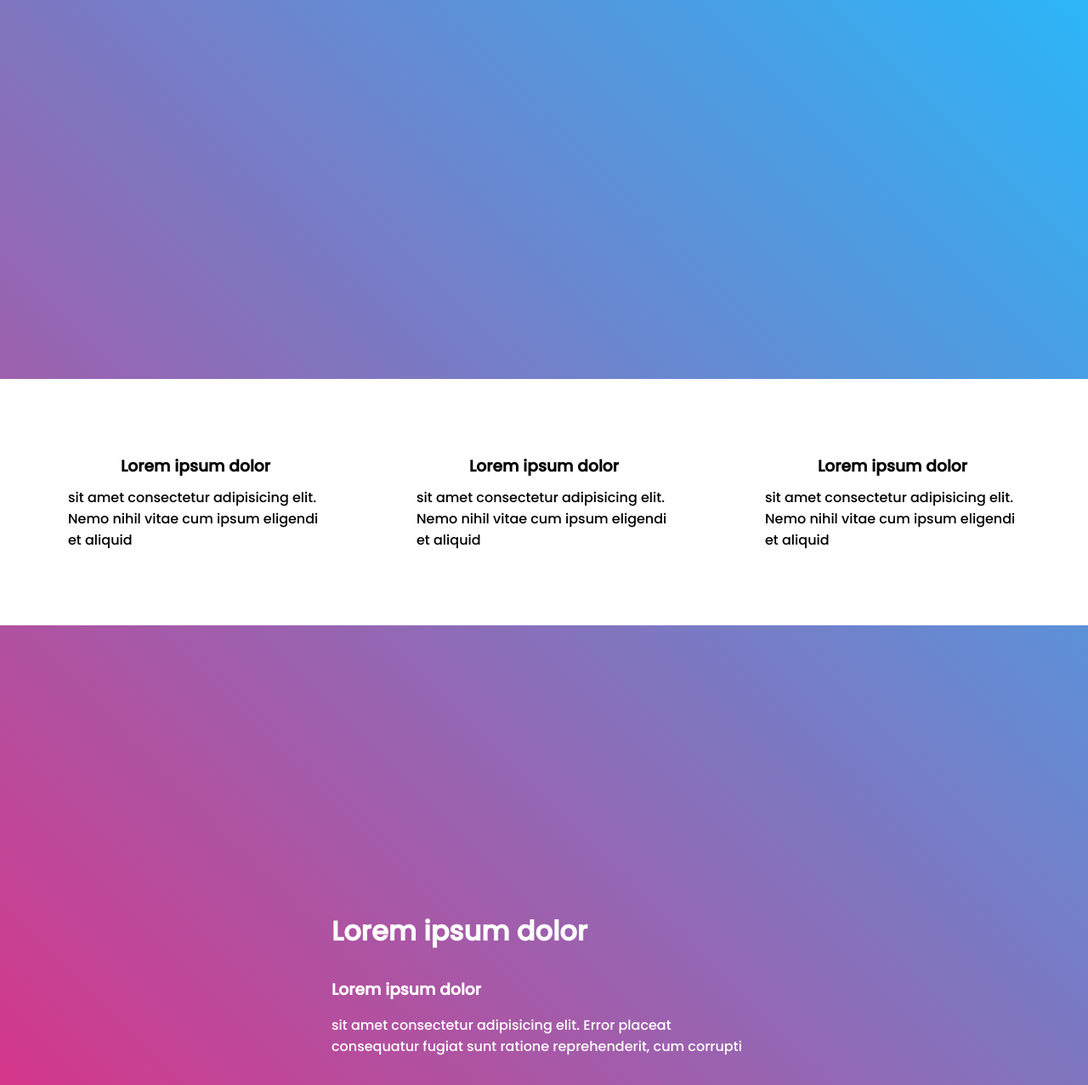
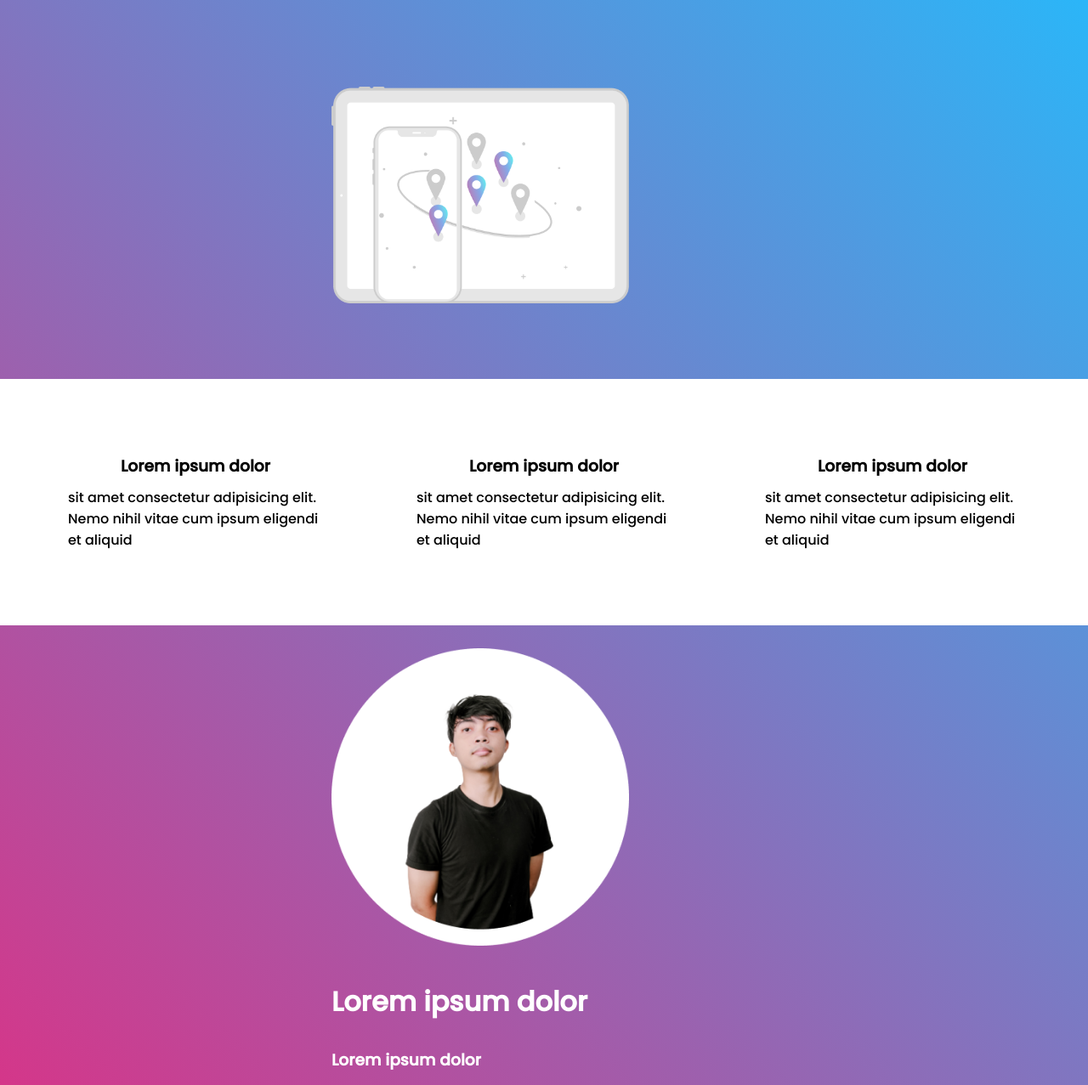
Before and after one commit to rhian-code/Landing-page, a plain HTML site: page index.html in a window 1280 px wide. Shown: the part 524-1801 px from the top of the page at 85% size. Drawn offline with Linux system fonts and the light colour scheme.

Commit message:
confirmar

```diff
--- a/index.html
+++ b/index.html
@@ -55,7 +55,7 @@
         </div>
         <div class="duo-item">
           <picture>
-            <img src="/imagens/undraw_Internet_on_the_go_re_vben 1.png" alt="">
+            <img src="/Assets/imagens/undraw_Internet_on_the_go_re_vben 1.png" alt="">
           </picture>
         </div>
       </div>
@@ -86,7 +86,7 @@
         <div class="container-profile">
           <div class="duo-item">
             <picture>
-              <img src="/imagens/perfil.png" alt="">
+              <img src="/Assets/imagens/perfil.png" alt="">
             </picture>
           </div>
           <div class="title-one duo-item">
--- a/style.css
+++ b/style.css
@@ -24,9 +24,6 @@ header{
 .header-whapper{
     display: none;
 }
-.header-whapper nav{
-
-}
 .container-header{
     display: flex;
     justify-content: space-between;
@@ -38,9 +35,7 @@ nav ul{
     gap: 20px;
     list-style: none;
 }
-.menu-item{
 
-}
 .menu-item a:hover{
     border: 2px solid white ;
     border-radius: 50px;
```
